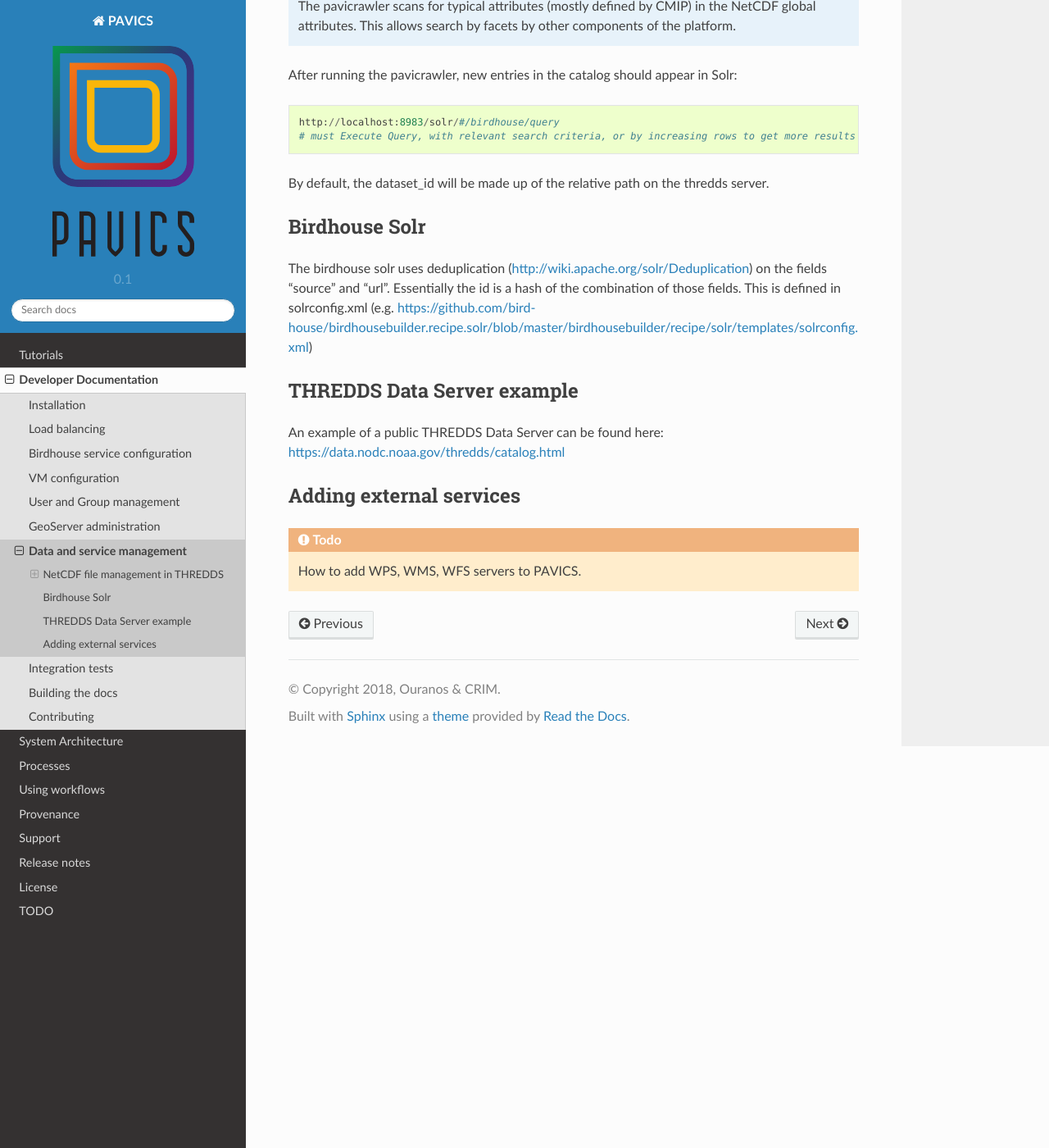
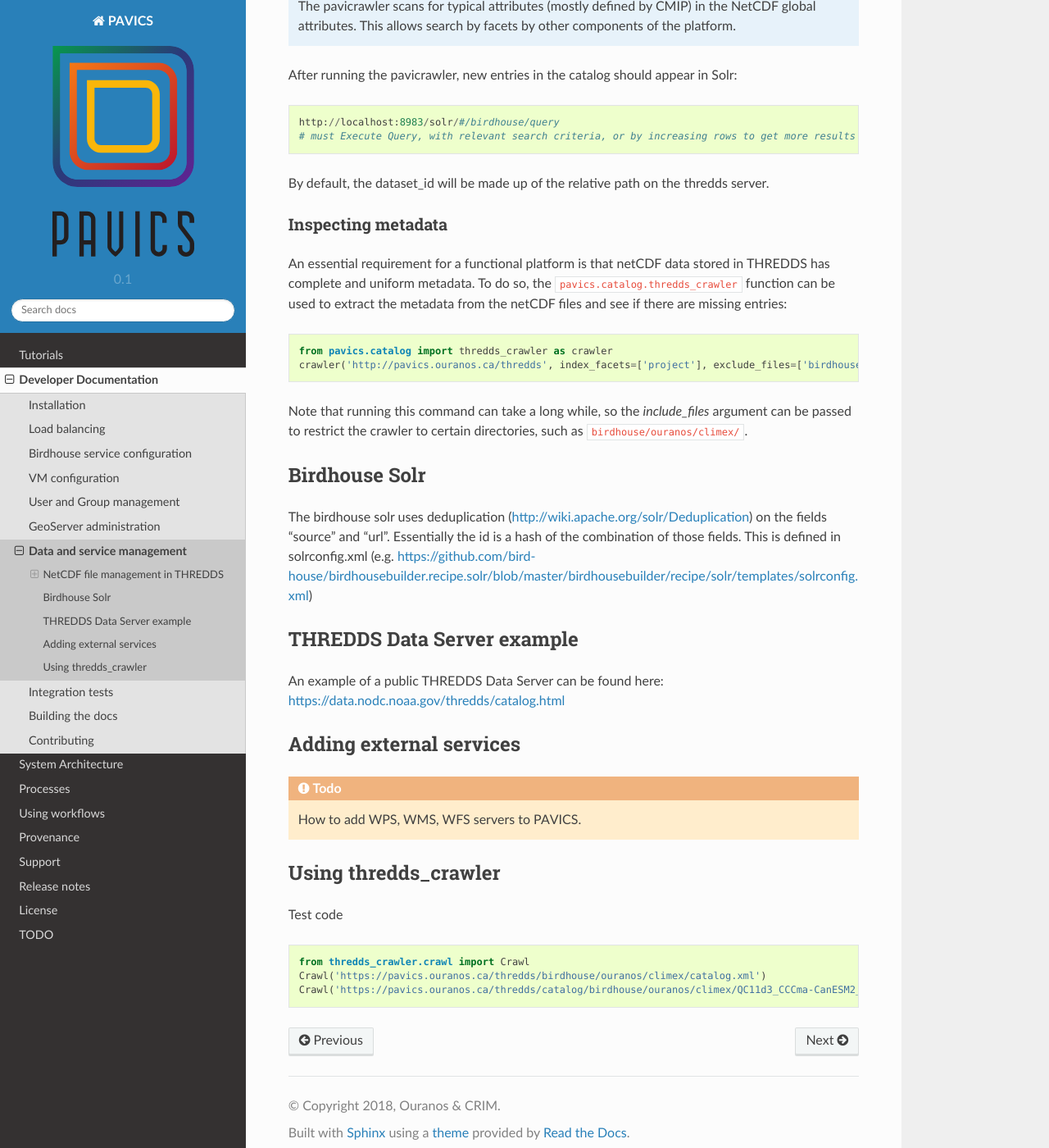
Before and after one commit to Ouranosinc/pavics-sdi, a Sphinx documentation site: the page built from docs/source/dev/data_management.rst, in a window 1280 px wide and 1400 px high, scrolled down 1038 px. Shown: the whole window at 82% size. Built offline with Sphinx 7.4.7 and the Read the Docs theme 2.0.0, drawn with Linux system fonts in a browser that asks for light colours; cross-references to code outside the pages are shown as plain code.

Commit message:
added some info on thredds crawler

```diff
--- a/docs/source/dev/data_management.rst
+++ b/docs/source/dev/data_management.rst
@@ -38,6 +38,20 @@ After running the pavicrawler, new entries in the catalog should appear in Solr:
 By default, the dataset_id will be made up of the relative path on the thredds
 server.
 
+Inspecting metadata
+-------------------
+
+An essential requirement for a functional platform is that netCDF data stored in THREDDS has complete and uniform
+metadata. To do so, the :function:`pavics.catalog.thredds_crawler` function can be used to extract the metadata from the
+netCDF files and see if there are missing entries::
+
+   from pavics.catalog import thredds_crawler as crawler
+   crawler('http://pavics.ouranos.ca/thredds', index_facets=['project'], exclude_files=['birdhouse/wps_outputs', 'birdhouse/workspaces'])
+
+Note that running this command can take a long while, so the `include_files` argument can be passed to restrict the
+crawler to certain directories, such as :file:`birdhouse/ouranos/climex/`.
+
+
 Birdhouse Solr
 ==============
 
@@ -58,3 +72,13 @@ Adding external services
 
 .. todo::
 	How to add WPS, WMS, WFS servers to PAVICS.
+
+
+Using thredds_crawler
+=====================
+
+Test code ::
+
+  from thredds_crawler.crawl import Crawl
+  Crawl('https://pavics.ouranos.ca/thredds/birdhouse/ouranos/climex/catalog.xml')
+  Crawl('https://pavics.ouranos.ca/thredds/catalog/birdhouse/ouranos/climex/QC11d3_CCCma-CanESM2_rcp85/day/historical-r1-r1i1p1/tasmin/catalog.xml')
```
